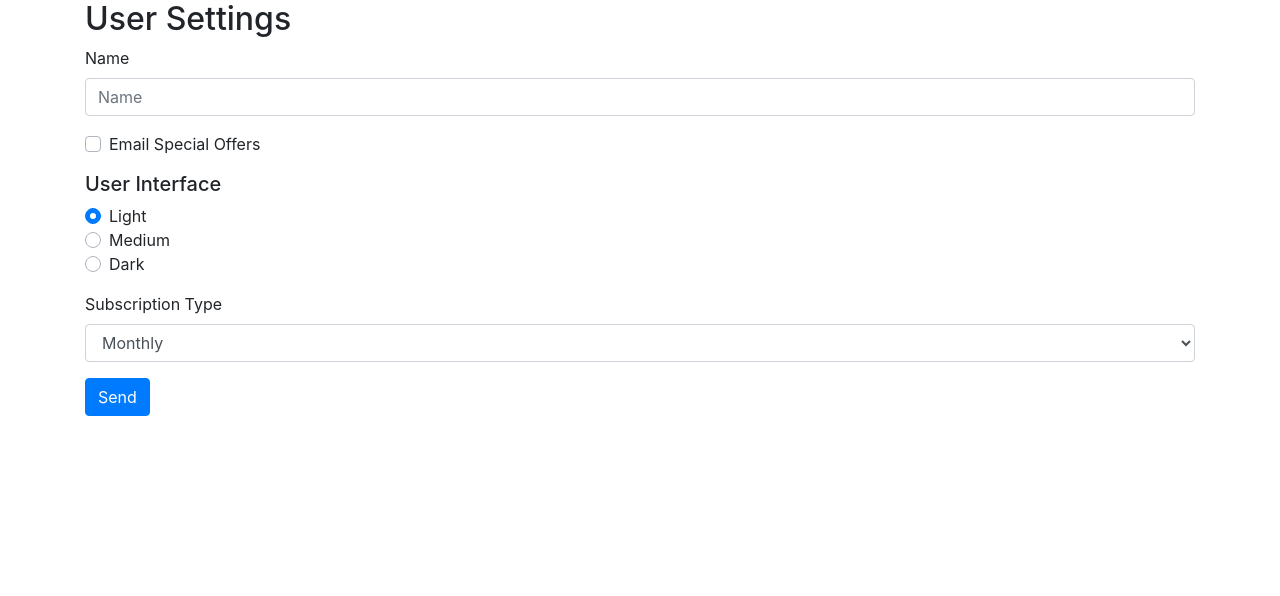
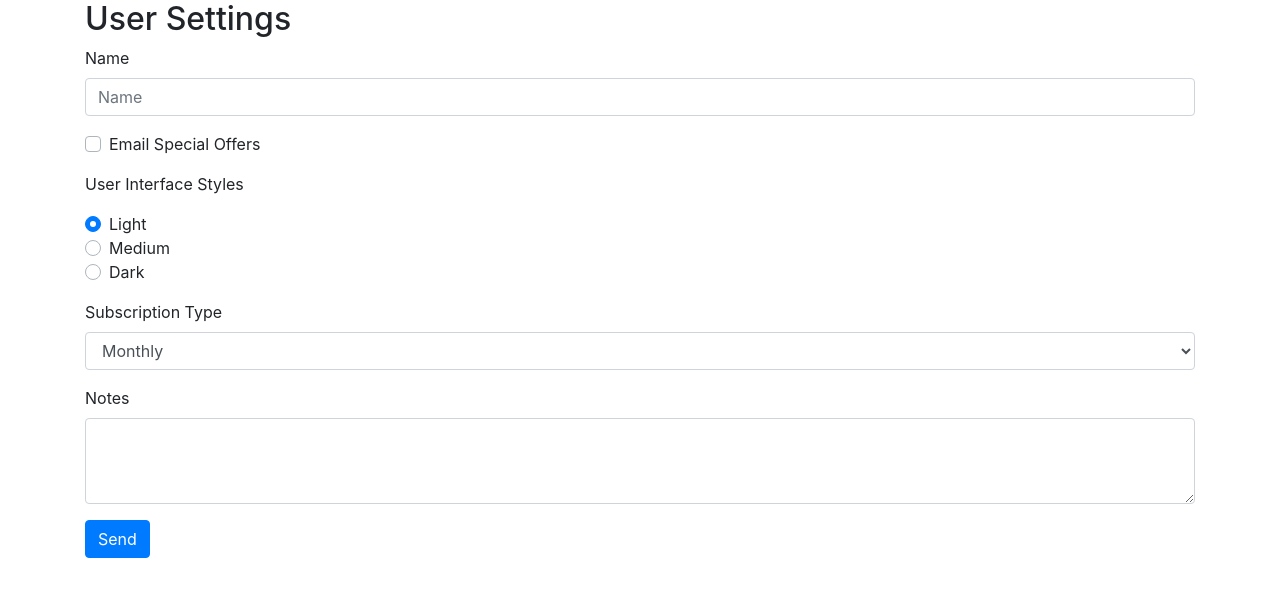
Before and after one commit to andelagooglepluralsightcourse/angularForms, an Angular app: page / in a window 1280 px wide. Shown: the top 596 px of the page. Built offline with nearby package versions, Linux system fonts and the light colour scheme.

Commit message:
complete basic sample form

```diff
--- a/src/app/user-settings-form/user-settings-form.component.html
+++ b/src/app/user-settings-form/user-settings-form.component.html
@@ -10,7 +10,7 @@
       <label class="custom-control-label" for="emailOffers">Email Special Offers</label>
     </div>
 
-    <h5>User Interface</h5>
+    <p>User Interface Styles</p>
     <div class="form-group">
       <div class="custom-control custom-radio">
         <input type="radio" id="lightInterface" name="interfaceStyle" value="light" checked class="custom-control-input">
@@ -33,6 +33,10 @@
         <option>Lifetime</option>
       </select>
     </div>
-    <button class="btn btn-primary">Send</button>
+    <div class="form-group">
+      <label for="notes">Notes</label>
+      <textarea name="notes" id="notes" class="form-control" rows="3"></textarea>
+    </div>
+       <button class="btn btn-primary">Send</button>
   </form>
 </div>
```
